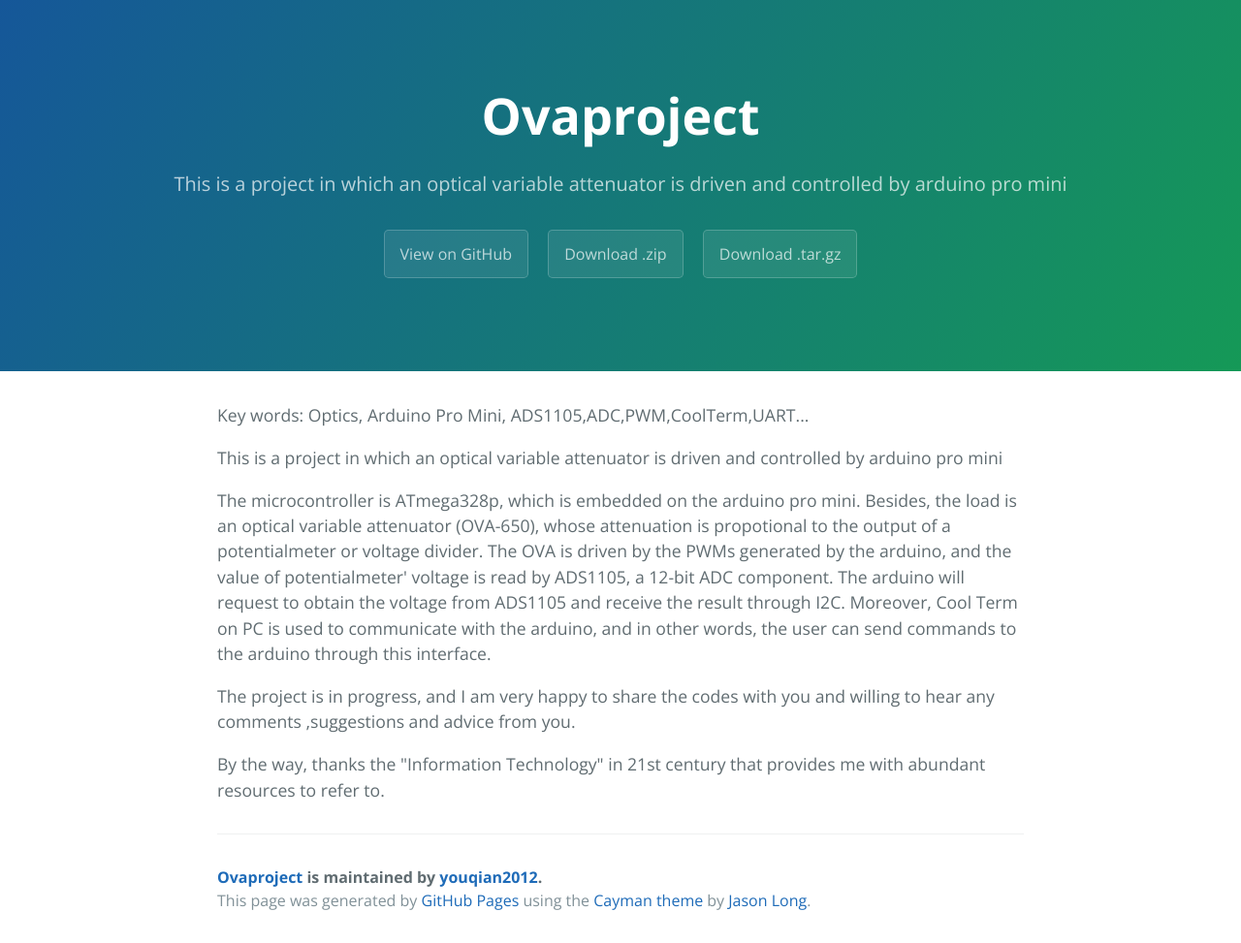
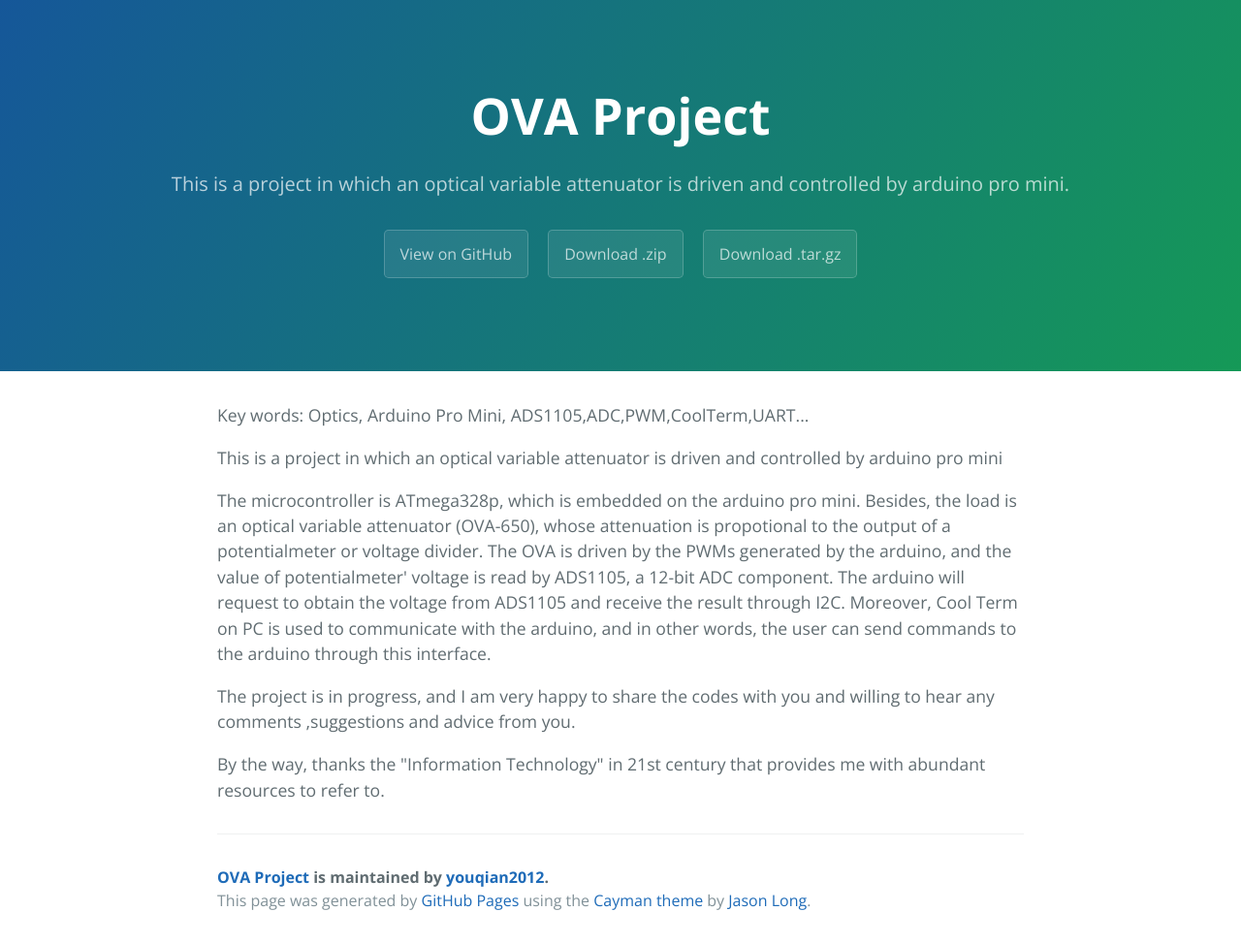
Before and after one commit to Henrislim/OVAproject, a plain HTML site: page index.html in a window 1280 px wide. Shown: the whole page at 97% size. Drawn offline with nearby package versions, Linux system fonts and the light colour scheme.

Commit message:
Create gh-pages branch via GitHub

```diff
--- a/index.html
+++ b/index.html
@@ -2,7 +2,7 @@
 <html lang="en-us">
   <head>
     <meta charset="UTF-8">
-    <title>Ovaproject by youqian2012</title>
+    <title>OVA Project by youqian2012</title>
     <meta name="viewport" content="width=device-width, initial-scale=1">
     <link rel="stylesheet" type="text/css" href="stylesheets/normalize.css" media="screen">
     <link href='http://fonts.googleapis.com/css?family=Open+Sans:400,700' rel='stylesheet' type='text/css'>
@@ -11,8 +11,8 @@
   </head>
   <body>
     <section class="page-header">
-      <h1 class="project-name">Ovaproject</h1>
-      <h2 class="project-tagline">This is a project in which an optical variable attenuator is driven and controlled by arduino pro mini</h2>
+      <h1 class="project-name">OVA Project</h1>
+      <h2 class="project-tagline">This is a project in which an optical variable attenuator is driven and controlled by arduino pro mini.</h2>
       <a href="https://github.com/youqian2012/OVAproject" class="btn">View on GitHub</a>
       <a href="https://github.com/youqian2012/OVAproject/zipball/master" class="btn">Download .zip</a>
       <a href="https://github.com/youqian2012/OVAproject/tarball/master" class="btn">Download .tar.gz</a>
@@ -30,7 +30,7 @@
 <p>By the way, thanks the "Information Technology" in 21st century that provides me with abundant resources to refer to.</p>
 
       <footer class="site-footer">
-        <span class="site-footer-owner"><a href="https://github.com/youqian2012/OVAproject">Ovaproject</a> is maintained by <a href="https://github.com/youqian2012">youqian2012</a>.</span>
+        <span class="site-footer-owner"><a href="https://github.com/youqian2012/OVAproject">OVA Project</a> is maintained by <a href="https://github.com/youqian2012">youqian2012</a>.</span>
 
         <span class="site-footer-credits">This page was generated by <a href="https://pages.github.com">GitHub Pages</a> using the <a href="https://github.com/jasonlong/cayman-theme">Cayman theme</a> by <a href="https://twitter.com/jasonlong">Jason Long</a>.</span>
       </footer>
--- a/params.json
+++ b/params.json
@@ -1 +1 @@
-{"name":"Ovaproject","tagline":"This is a project in which an optical variable attenuator is driven and controlled by arduino pro mini","body":"Key words: Optics, Arduino Pro Mini, ADS1105,ADC,PWM,CoolTerm,UART...\r\n\r\nThis is a project in which an optical variable attenuator is driven and controlled by arduino pro mini\r\n\r\nThe microcontroller is ATmega328p, which is embedded on the arduino pro mini. Besides, the load is an optical variable attenuator (OVA-650), whose attenuation is propotional to the output of a potentialmeter or voltage divider. The OVA is driven by the PWMs generated by the arduino, and the value of potentialmeter' voltage is read by ADS1105, a 12-bit ADC component. The arduino will request to obtain the voltage from ADS1105 and receive the result through I2C. Moreover, Cool Term on PC is used to communicate with the arduino, and in other words, the user can send commands to the arduino through this interface.\r\n\r\nThe project is in progress, and I am very happy to share the codes with you and willing to hear any comments ,suggestions and advice from you.\r\n\r\nBy the way, thanks the \"Information Technology\" in 21st century that provides me with abundant resources to refer to.\r\n","google":"","note":"Don't delete this file! It's used internally to help with page regeneration."}
+{"name":"OVA Project","tagline":"This is a project in which an optical variable attenuator is driven and controlled by arduino pro mini.","body":"Key words: Optics, Arduino Pro Mini, ADS1105,ADC,PWM,CoolTerm,UART...\r\n\r\nThis is a project in which an optical variable attenuator is driven and controlled by arduino pro mini\r\n\r\nThe microcontroller is ATmega328p, which is embedded on the arduino pro mini. Besides, the load is an optical variable attenuator (OVA-650), whose attenuation is propotional to the output of a potentialmeter or voltage divider. The OVA is driven by the PWMs generated by the arduino, and the value of potentialmeter' voltage is read by ADS1105, a 12-bit ADC component. The arduino will request to obtain the voltage from ADS1105 and receive the result through I2C. Moreover, Cool Term on PC is used to communicate with the arduino, and in other words, the user can send commands to the arduino through this interface.\r\n\r\nThe project is in progress, and I am very happy to share the codes with you and willing to hear any comments ,suggestions and advice from you.\r\n\r\nBy the way, thanks the \"Information Technology\" in 21st century that provides me with abundant resources to refer to.\r\n","google":"","note":"Don't delete this file! It's used internally to help with page regeneration."}
```
